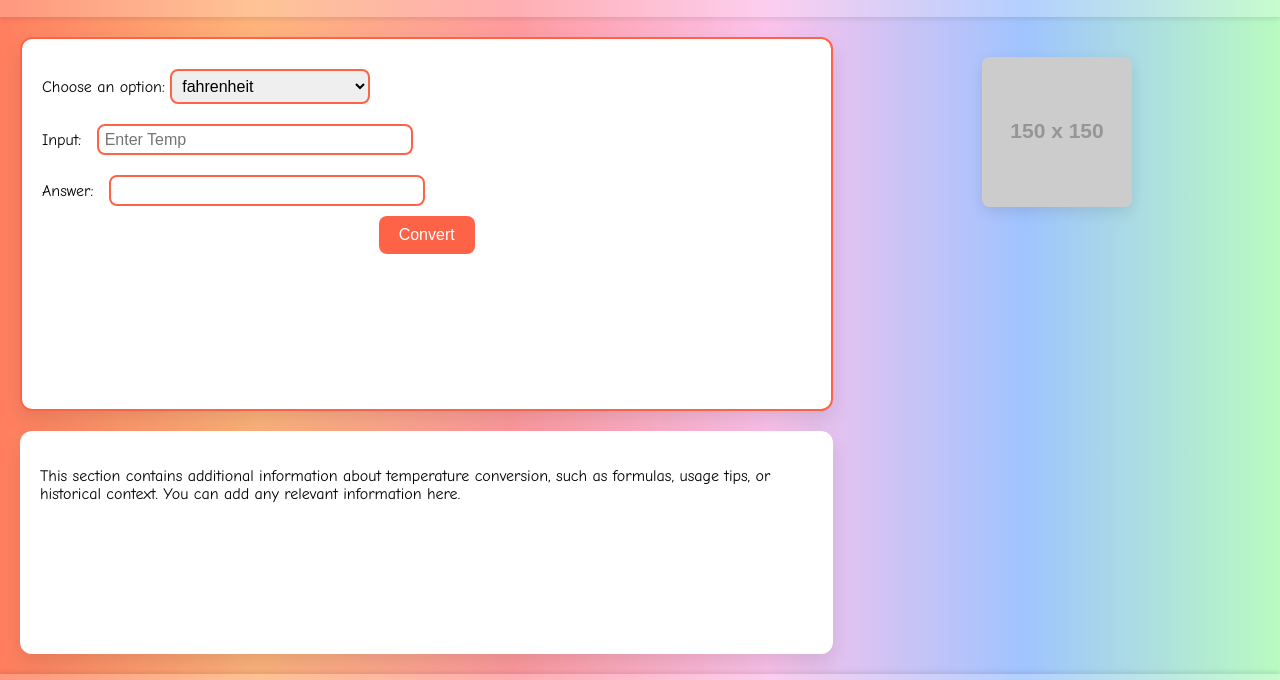
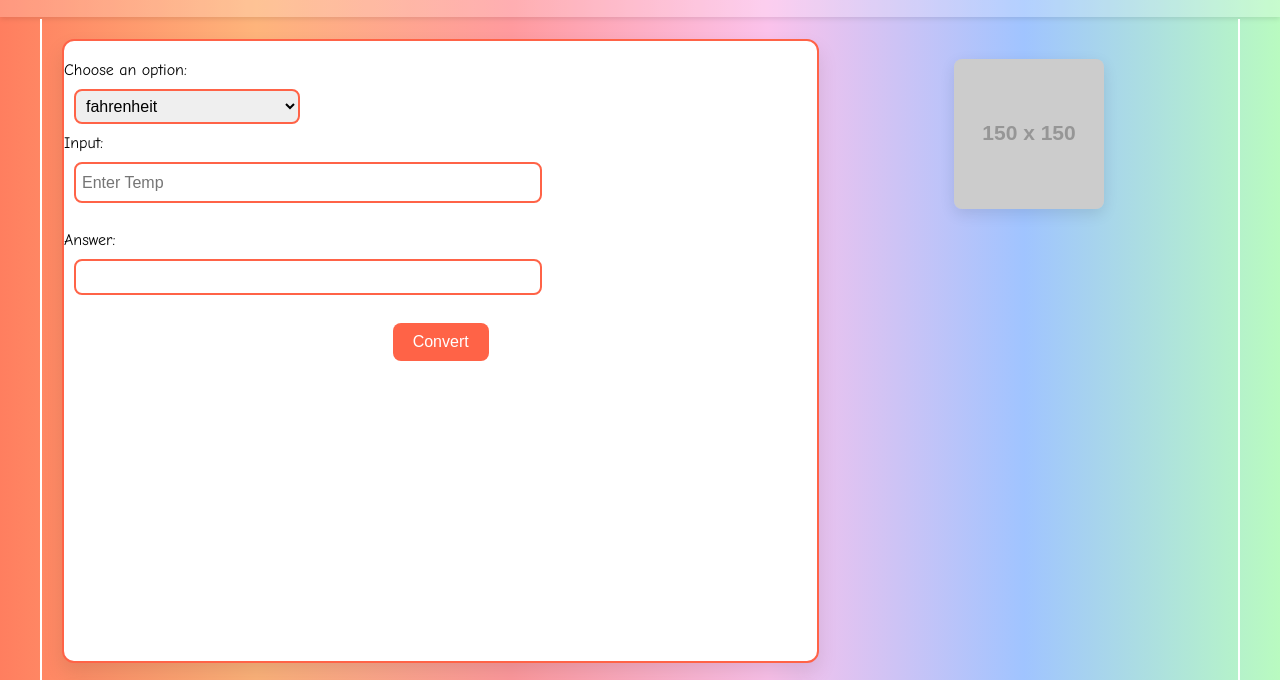
Before and after one commit to CelestialChai/project_1, a plain HTML site: page HH/index.html in a window 1280 px wide. Shown: the part 60-740 px from the top of the page. Drawn offline with Linux system fonts and the light colour scheme; placeholder pictures from the web are drawn by us.

Commit message:
adding more responsive design

```diff
--- a/HH/index.html
+++ b/HH/index.html
@@ -13,6 +13,7 @@
     <header>
         <h1>Fahrenheit to Celsius Converter</h1>
     </header>
+        <div id="wrapper"> <!--added a wrapper to look thinner-->
         <main>
             <section class="converter">
                 <label for="fahrenheit">Choose an option:</label>
@@ -22,11 +23,11 @@
                 </select>
 
                 <div class="converter">
-                <label for="fahrenheit">Input:</label>
-                <input type="text" id="fahrenheit" placeholder="Enter Temp">
+                    <label for="inputText">Input:</label> <!-- changed for to inputText-->
+                    <input type="text" id="inputText" placeholder="Enter Temp"> <!-- changed id to inputText -->
                     <br>
-                <label for="celsius">Answer:</label>
-                <input type="text" id="celsius" readonly>
+                    <label for="answer">Answer:</label> <!-- changed for to answer-->
+                    <input type="text" id="answer" readonly><!-- changed id to answer-->
                     <br>
                     <div class="button">
                         <button onclick="convertTemperature()">Convert</button>
@@ -39,19 +40,20 @@
                 <img src="https://via.placeholder.com/150" alt="Graphic placeholder">
             </aside>
             <article>
-            <p>This section contains additional information about temperature conversion, such as formulas, usage tips,
+                <p>This section contains additional information about temperature conversion, such as formulas, usage
+                    tips,
                     or historical context. You can add any relevant information here.</p>
             </article>
         </main>
         <footer>
             <p>© 2024 Temperature Converter. All rights reserved.</p>
         </footer>
-
+    </div>
     <script>
         function convertTemperature() {
-            let fahrenheit = document.getElementById('fahrenheit').value;
+            let fahrenheit = document.getElementById('inputText').value;
             let celsius = ((parseFloat(fahrenheit) - 32) * 5 / 9).toFixed(2);
-            document.getElementById('celsius').value = celsius;
+            document.getElementById('answer').value = celsius;
 
             // Display result below
             document.getElementById('result').textContent = `${fahrenheit} °F = ${celsius} °C`;
--- a/HH/styles.css
+++ b/HH/styles.css
@@ -9,6 +9,7 @@ body {
     #fbc2eb, /* Soft pink */
     #a0c4ff, /* Light blue */
     #b9fbc0  /* Light green */
+
 );
     margin: 0;
     display: flex;
@@ -43,10 +44,11 @@ main {
 
 section {
     grid-area: section;
+    height: 600px;
     background: #fff;
     border: 2px solid #ff6347;
     border-radius: 12px;
-    padding: 20px;
+    padding-top: 20px;
     box-shadow: 0 10px 20px rgba(0, 0, 0, 0.1);
     transition: transform 0.3s ease;
 }
@@ -62,7 +64,7 @@ select:hover {
 /* // input[type="text"]  */
 
 select[id="dropdown"] {
-    width: 200px;
+    width: 00px;
     padding: 6px;
     margin: 10px 0;
     border: 2px solid #ff6347;
@@ -72,7 +74,8 @@ select[id="dropdown"] {
 }
 
 input {
-    /* position: absolute */
+    display: block;
+    justify-content: flex-start;
     width: 300px;
     height: 15px;
     padding: 6px;
@@ -134,6 +137,95 @@ footer {
     background: rgba(255, 255, 255, 0.2);
     text-align: center;
     padding: 10px;
+    margin-top: 299px;
     font-size: 0.9rem;
     box-shadow: 0 -2px 5px rgba(0, 0, 0, 0.1);
 }
+/* adding media screen miguelgallery */
+@media screen and (min-width: 768px) {
+div#wrapper {
+    display: block;
+    justify-content: flex-start;
+    unicode-bidi: isolate;
+    box-sizing: border-box;
+    margin: 2px auto;
+    padding: 0;
+    border: 2px solid #ffffff;
+    border-top: none;
+    border-bottom: none;
+    max-width: 1200px;
+    max-height: 100%;
+}
+
+    select[id="dropdown"] {
+        display: block;
+        justify-content: flex-start;
+        width: 30%;
+        padding: 6px;
+        margin: 10px 0;
+        margin-left: 10px;
+        border: 2px solid #ff6347;
+        border-radius: 8px;
+        text-align: left;
+        font-size: 1rem;
+    }
+    input {
+        display: block;
+        justify-content: flex-start;
+        width: 40%;
+        height: 25px;
+        padding: 6px;
+        margin: 10px;
+        border: 2px solid #ff6347;
+        border-radius: 8px;
+        text-align: left;
+        font-size: 1rem;
+    }
+
+    #answer {
+        width: 60%;
+        height: 20px;
+    }
+
+    #inputText {
+        width: 60%;
+        /* height: 20px;   */
+    }
+  }
+
+  /* Large smartphones - navbar changes color */
+  /* @media screen and (max-width: 992px) {
+    body {
+        margin: 0 10%;
+        border: 2px solid #ff6347;
+    }
+
+    select[id="dropdown"] {
+        width: 90%;
+        padding: 6px;
+        margin: 10px 0;
+        border: 2px solid #ff6347;
+        border-radius: 8px;
+        text-align: left;
+        font-size: 1rem;
+    }
+    input {
+        width: 40%;
+        height: 25px;
+        padding: 6px;
+        margin: 10px;
+        border: 2px solid #ff6347;
+        border-radius: 8px;
+        text-align: left;
+        font-size: 1rem;
+    }
+
+    /* #answer {
+        width: 60%;  /* Adjust width here */
+        /* height: 20px;   */
+    /* } */
+
+    /* #inputText { */
+        /* width: 60%; */
+        /* height: 20px;   */
+    /* } */
```
Lines whose indentation alone changed are shown as unchanged.
